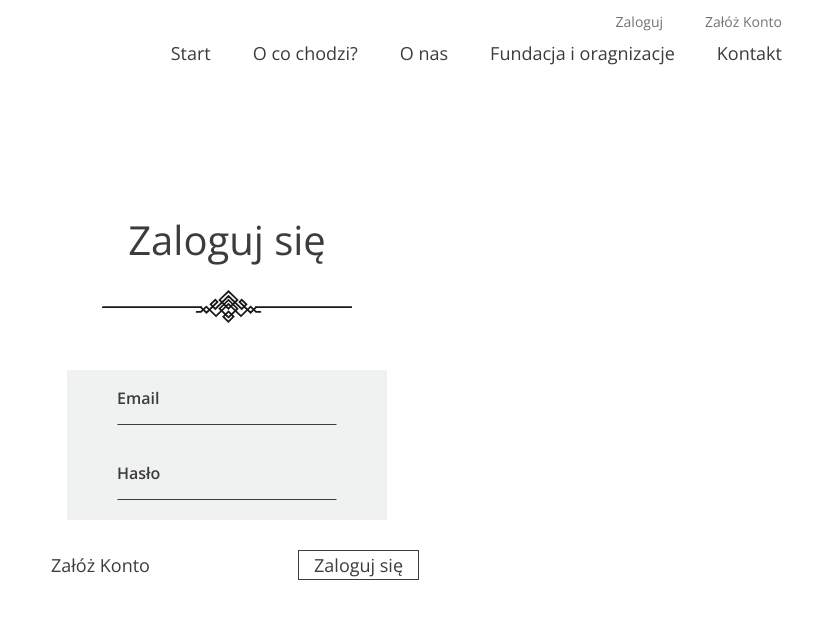
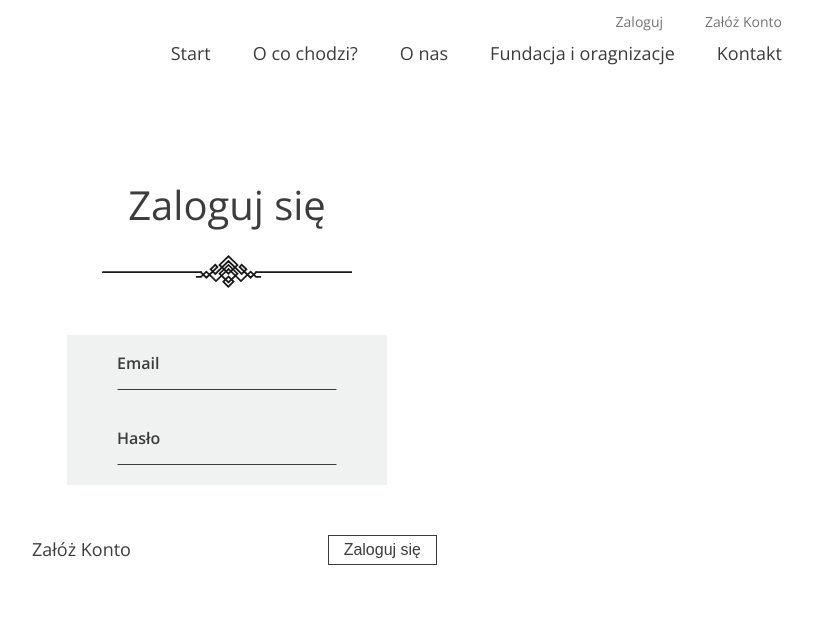
Before and after one commit to jeronim-j/sharing_foundation_page, a React (Create React App) app: page /logowanie in a window 1280 px wide. Shown: the top 618 px of the page, without its empty margins (413-1226 px from the left). Built offline with nearby package versions, Linux system fonts and the light colour scheme.

Commit message:
Validation for login form

```diff
--- a/src/components/Login.js
+++ b/src/components/Login.js
@@ -1,7 +1,44 @@
-import React from "react";
+import React, {useState} from "react";
 import {Link} from 'react-router-dom';
 
 const Login = () => {
+    const emailInput = document.querySelector("#email");
+    const passwordInput = document.querySelector("#password");
+    const [email, setEmail] = useState("");
+    const [emailErr, setEmailErr] = useState("");
+    const [password, setPassword] = useState("");
+    const [passwordErr, setPasswordErr] = useState("");
+
+
+    const validate = () => {
+        if (!email.includes('@') || !email.includes('.')) {
+            setEmailErr(prevState => "Podany email jest nieprawidłowy");
+            emailInput.style.borderBottomColor = "red";
+            return false;
+        } else if (password.length < 6){
+            setPasswordErr(prevState => "Podane hasło jest nieprawidłowe");
+            passwordInput.style.borderBottomColor = "red";
+            return false;
+        } else {
+            emailInput.style.borderBottomColor = "#3C3C3C";
+            passwordInput.style.borderBottomColor = "#3C3C3C";
+            return true;
+        }
+    };
+
+
+    const handleSubmit = event => {
+        event.preventDefault();
+        setEmailErr("");
+        setPasswordErr("");
+        const isValid = validate();
+        if (isValid) {
+            console.log(email, password);
+            setEmail("");
+            setPassword("");
+        }
+    }
+
     return (
         <>
             <header className="header-main" id="header">
@@ -20,16 +57,18 @@ const Login = () => {
             <section className="login">
                 <h2 className="login-header">Zaloguj się</h2>
                 <div className="login-decoration" style={{backgroundImage: `url(${process.env.PUBLIC_URL}/assets/Decoration.svg`}}/>
-                <form className="login-form">
+                <form className="login-form" onSubmit={handleSubmit} noValidate>
                     <label htmlFor="email">Email</label>
-                    <input type="email" name="email"/>
+                    <input id="email" type="email" name="email" value={email} onChange={e=> setEmail(e.target.value)}/>
+                    <div className="error-msg">{emailErr}</div>
                     <label htmlFor="password">Hasło</label>
-                    <input type="password" name="password"/>
+                    <input id="password" type="password" name="password" value={password} onChange={e=> setPassword(e.target.value)}/>
+                    <div className="error-msg">{passwordErr}</div>
+                    <div className="login-buttons">
+                        <Link to="/rejestracja">Załóż Konto</Link>
+                        <input type="submit" value="Zaloguj się"/>
+                    </div>
                 </form>
-                <div className="login-buttons">
-                    <Link to="/rejestracja">Załóż Konto</Link>
-                    <Link to="/">Zaloguj się</Link>
-                </div>
             </section>
         </>
     )
--- a/src/components/Sign.js
+++ b/src/components/Sign.js
@@ -2,6 +2,9 @@ import React from "react";
 import {Link} from 'react-router-dom';
 
 const Sign = () => {
+
+
+
     return (
         <>
             <header className="header-main" id="header">
@@ -22,15 +25,15 @@ const Sign = () => {
                 <div className="login-decoration" style={{backgroundImage: `url(${process.env.PUBLIC_URL}/assets/Decoration.svg`}}/>
                 <form className="login-form">
                     <label htmlFor="email">Email</label>
-                    <input type="email" name="email"/>
+                    <input type="email" name="email" />
                     <label htmlFor="password">Hasło</label>
-                    <input type="password" name="password"/>
+                    <input type="password" name="password" />
                     <label htmlFor="passwordRepeat">Powtórz hasło</label>
-                    <input type="password" name="passwordRepeat"/>
+                    <input type="password" name="passwordRepeat" />
                 </form>
                 <div className="login-buttons">
                     <Link to="/logowanie">Zaloguj się</Link>
-                    <Link to="/">Załóż konto</Link>
+                    <input type="submit" value="Załóż konto" />
                 </div>
             </section>
         </>
--- a/src/scss/elements/_LoginSign.scss
+++ b/src/scss/elements/_LoginSign.scss
@@ -29,7 +29,6 @@
       font-weight: 600;
       margin: 20px 50px 0;
     }
-
     input {
       margin: 0 50px 20px;
       border: 1px solid transparent;
@@ -41,22 +40,38 @@
         border-bottom: 2px solid $color-base-grey;
       }
     }
+    .error-msg {
+      color: red;
+      font-size: 0.75em;
+      font-weight: 600;
+      margin: 0 50px;
     }
-
     .login-buttons {
       display: flex;
-    width: 30%;
+      width: 100%;
       justify-content: space-between;
-    margin-top: 30px;
+      background-color: white;
       a {
         color: $color-base-grey;
         font-weight: 300;
         font-size: 1.125em;
+        padding: 5px 15px;
+        margin: 50px -50px;
+      }
+      input {
+        appearance: none;
+        cursor: pointer;
+        margin: 0;
+        background-color: transparent;
         border: 1px solid $color-base-grey;
+        color: $color-base-grey;
+        font-size: 1em;
+        font-weight: 300;
         padding: 5px 15px;
-      &:nth-of-type(1) {
-        border-color: transparent;
+        margin: 50px -50px;
       }
     }
   }
+
+
 }
```
Lines whose indentation alone changed are shown as unchanged.
